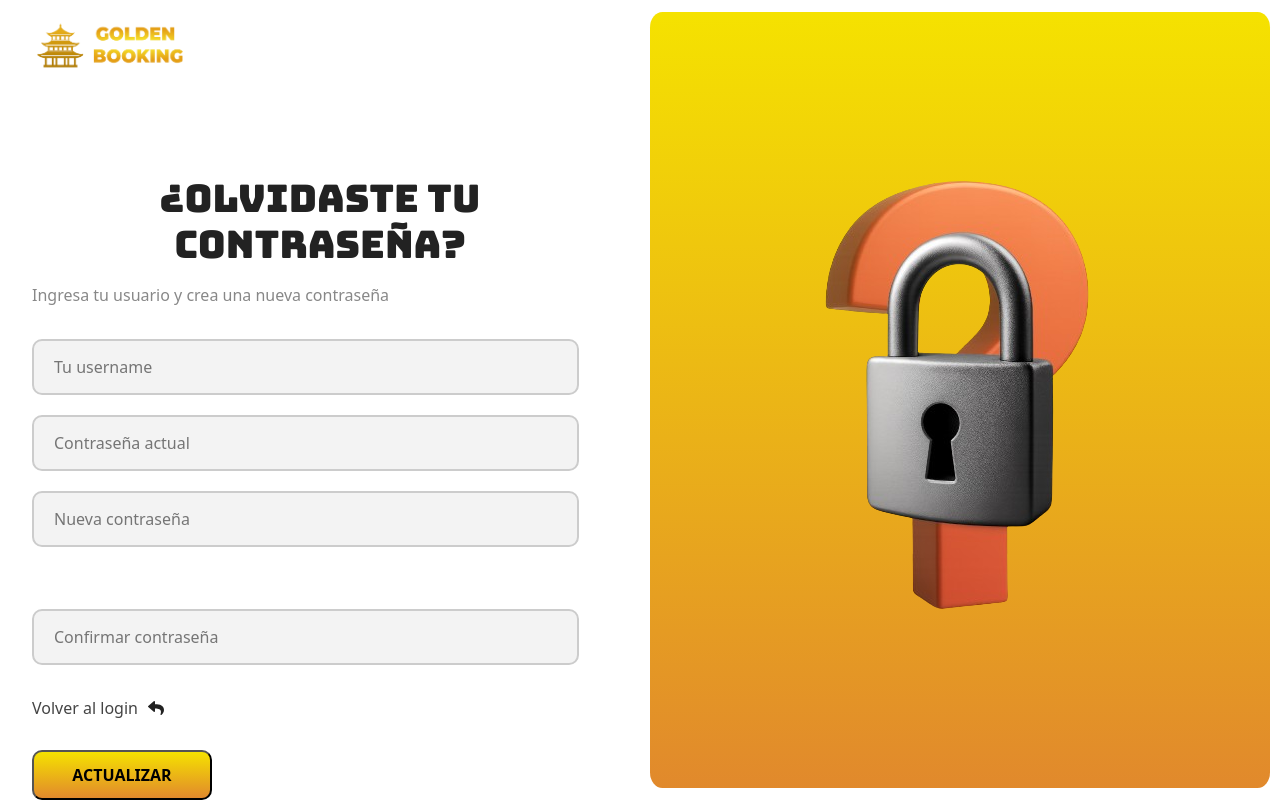
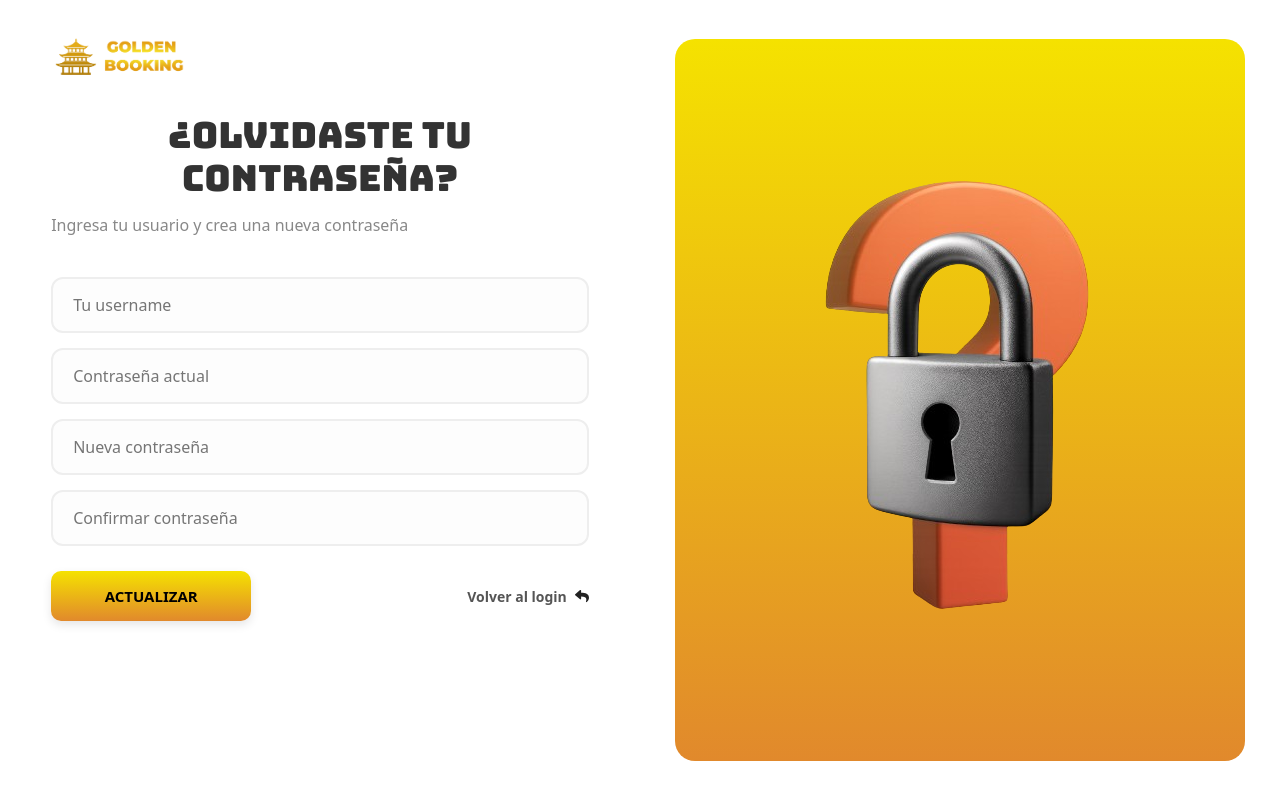
Before and after one commit to MiguelVargas20/GOLDEN-BOOKING-FRONTEND, a React (Vite) app: page /forgot in a window 1280 px wide. Built offline with nearby package versions, Linux system fonts and the light colour scheme; no server answers; a web font is replaced by a local one.

Commit message:
feature: Desarrollo mejora estilos general 1.0.0

```diff
--- a/src/pages/Forgot.jsx
+++ b/src/pages/Forgot.jsx
@@ -37,7 +37,6 @@ export default function Forgot() {
             return;
         }
 
-
         setLoading(true);
         try {
             await recuperarPassword({ username, passwordAntigua, nuevaPassword });
@@ -76,7 +75,6 @@ export default function Forgot() {
                         onChange={(e) => setUsername(e.target.value)}
                         required
                     />
-
                     <input
                         type="password"
                         placeholder="Contraseña actual"
@@ -84,7 +82,6 @@ export default function Forgot() {
                         onChange={(e) => setPasswordAntigua(e.target.value)}
                         required
                     />
-
                     <input
                         type="password"
                         placeholder="Nueva contraseña"
@@ -92,7 +89,6 @@ export default function Forgot() {
                         onChange={(e) => setNuevaPassword(e.target.value)}
                         required
                     />
-
                     <input
                         type="password"
                         placeholder="Confirmar contraseña"
@@ -101,6 +97,15 @@ export default function Forgot() {
                         required
                     />
 
+                    <div className="form-actions">
+                        <button
+                            className="btn-send-forgot"
+                            type="submit"
+                            disabled={loading}
+                        >
+                            {loading ? "ACTUALIZANDO..." : "ACTUALIZAR"}
+                        </button>
+
                         <button
                             type="button"
                             className="back-login-btn"
@@ -108,14 +113,7 @@ export default function Forgot() {
                         >
                             Volver al login <FaReply />
                         </button>
-
-                    <button
-                        className="btn-send-forgot"
-                        type="submit"
-                        disabled={loading}
-                    >
-                        {loading ? "ACTUALIZANDO..." : "ACTUALIZAR "}
-                    </button>
+                    </div>
                 </form>
             </div>
 
--- a/src/styles/Forgot.css
+++ b/src/styles/Forgot.css
@@ -1,115 +1,145 @@
 /* CONTENEDOR PRINCIPAL */
 .container-forgot {
-    position: fixed;
-    width: 100%;
     display: grid;
     grid-template-columns: 1fr 1fr;
     background: white;
-    padding-bottom: 30px;
-    height: 100vh;
+    min-height: 100vh;
+    width: 100%;
 }
 
-/* PANEL IZQUIERDO */
 .left-panel-forgot {
-    display: grid;
-    grid-template-rows: auto auto auto 1fr;
-    padding: 0 2rem;
+    display: flex;
+    flex-direction: column;
+    padding: 2rem 8%;
+    justify-content: flex-start;
 }
 
 /* LOGO */
 .logo-forgot {
-    height: 5rem;
-    margin-bottom: 6rem;
+    margin-bottom: 2rem;
 }
 
 .logo-forgot img {
-    height: 60px;
-    width: 28%;
-    margin-top: 1rem;
+    height: 50px;
+    width: auto;
 }
 
 /* TITULOS */
 .left-panel-forgot h1 {
-    font-size: 38px;
+    font-size: clamp(22px, 4vw, 32px);
     font-weight: 950;
-    margin-bottom: 1rem;
+    margin-bottom: 0.5rem;
+    color: #333;
 }
 
 .subtitle-forgot {
-    color: #888;
+    font-size: 15px;
+    color: #777;
     margin-bottom: 2rem;
 }
 
-/* FORMULARIO */
+/* INPUTS ESTILIZADOS */
 .form-forgot {
-    display: grid;
-    grid-template-rows: auto auto 1fr;
-    row-gap: 20px;
+    display: flex;
+    flex-direction: column;
+    gap: 15px;
+    width: 100%;
 }
 
 .form-forgot input {
-    width: 95%;
+    width: 100%;
     height: 3.5rem;
     padding: 0 20px;
-    border: 2px solid #ccc;
-    border-radius: 10px;
-    background: #f3f3f3;
+    border: 2px solid #eee;
+    border-radius: 12px;
+    background: #fdfdfd;
+    box-sizing: border-box;
+    font-size: 16px;
     outline: none;
-    font-size: 16px;
+    transition: border 0.3s;
 }
 
-/* BOTÓN VOLVER */
+.form-forgot input:focus {
+    border-color: #e1892c;
+}
+
+/* CONTENEDOR DE BOTONES */
+.form-actions {
+    display: flex;
+    justify-content: space-between; /* Uno a cada lado */
+    align-items: center;
+    width: 100%;
+    margin-top: 10px;
+}
+
+/* BOTÓN ACTUALIZAR (Dorado) */
+.btn-send-forgot {
+    width: 200px;
+    height: 50px;
+    background: linear-gradient(to bottom, #f5e200, #e1892c);
+    color: black;
+    font-weight: bold;
+    border: none;
+    border-radius: 10px;
+    cursor: pointer;
+    font-size: 15px;
+    box-shadow: 0 4px 10px rgba(0,0,0,0.1);
+    transition: transform 0.2s;
+}
+
+.btn-send-forgot:hover {
+    transform: translateY(-2px);
+    filter: brightness(1.1);
+}
+
+/* BOTÓN VOLVER (Link discreto) */
 .back-login-btn {
-    width: 60%;
-    height: 45px;
+    background: none;
     border: none;
-    background: none;
-    color: #444;
-    font-size: 16px;
-    cursor: pointer;
+    color: #555;
+    font-size: 14px;
     display: flex;
     align-items: center;
-    gap: 10px;
+    gap: 8px;
+    cursor: pointer;
+    font-weight: 600;
 }
 
 .back-login-btn:hover {
-    opacity: 0.7;
-}
-
-/* BOTÓN ENVIAR */
-.btn-send-forgot {
-    width: 180px;
-    height: 50px;
-    padding: 15px;
-    background: linear-gradient(to bottom, #f5e200, #e1892c);
-    color: black;
-    font-weight: bold;
-    border-radius: 10px;
-    cursor: pointer;
-    display: flex;
-    align-items: center;
-    justify-content: center;
-}
-
-.btn-send-forgot:hover {
-    background: #ffbe1a;
+    color: #e1892c;
+    text-decoration: underline;
 }
 
 /* PANEL DERECHO */
 .right-panel-forgot {
     display: grid;
     place-items: center;
-    height: 100vh;
-    width: 100%;
+    padding: 20px;
 }
 
 .container-img-forgot {
-    width: 97%;
-    height: 97%;
-    padding: 0.5rem;
-    border-radius: 2%;
+    width: 95%;
+    height: 95%;
+    border-radius: 20px;
     background: linear-gradient(to bottom, #f5e200, #e1892c);
-    display: flex;             /* <-- permite centrar la imagen */
-    justify-content: center;   /* <-- centra horizontal */
+    display: flex;
+    justify-content: center;
     align-items: center;
 }
+
+.forgot-img {
+    max-width: 80%;
+    height: auto;
+}
+
+/* RESPONSIVIDAD */
+@media (max-width: 900px) {
+    .container-forgot { grid-template-columns: 1fr; }
+    .right-panel-forgot { display: none; }
+    .left-panel-forgot { padding: 4rem 2rem; }
+    .form-actions {
+        flex-direction: column;
+        gap: 20px;
+    }
+    .btn-send-forgot { width: 100%; }
+}
--- a/src/styles/HabitacionD.css
+++ b/src/styles/HabitacionD.css
@@ -7,10 +7,10 @@
     background-color: #f8f9fa;
     padding: 20px;
 }
-
+/* Modifica esta clase en tu HabitacionD.css */
 .habitacion-card {
     width: 100%;
-    max-width: 450px;
+    max-width: 800px; /* Aumentado de 450px a 800px */
     border-radius: 16px !important;
     overflow: hidden;
 }
--- a/src/styles/Register.css
+++ b/src/styles/Register.css
@@ -1,173 +1,146 @@
-/* CONTENEDOR PRINCIPAL */
-.register-content {
-    position: fixed;
-    width: 100%;
-    height: 100vh;
-    max-width: 100% !important;
-    margin: 0;
-    padding: 0;
+.register-container {
     display: grid;
     grid-template-columns: 1fr 1fr;
     background: white;
-    color: #000;
-    box-sizing: border-box !important;
+    min-height: 100vh;
+    width: 100%;
 }
 
-.bungee-regular {
-    font-family: "Bungee", sans-serif;
-    font-weight: 700;
-    font-style: normal;
-}
-
-/* PANEL IZQUIERDO */
 .left-panel-register {
     display: flex;
     flex-direction: column;
-    justify-content: center;
-    align-items: center;
-    width: 100%;
-    padding: 0 2rem;
+    padding: 1.5rem 10%;
+    justify-content: flex-start;
+}
+.logo-register img {
+    height: 60px; /* Recuperamos un tamaño más cercano al original */
+    width: auto;
 }
 
-/* Ajuste para el formulario que envuelve los inputs */
-.left-panel-register form {
-    width: 100%;
-    max-width: 450px; /* Limita el ancho para que no se vea gigante */
+/* TITULOS - Ajustado para ser más grande y similar a otras vistas */
+.left-panel-forgot h1 {
+    font-size: clamp(26px, 5vw, 36px); /* Aumentado el tamaño mínimo y máximo */
+    font-weight: 950;
+    margin-bottom: 0.8rem; /* Un poco más de espacio */
+    text-transform: uppercase;
 }
 
-/* HEADER Y LOGO */
-.site-header {
-    width: 100%;
-    height: 75px;
-    margin-bottom: 1rem;
-    display: flex;
-    justify-content: flex-start;
+.title-register {
+    font-size: clamp(20px, 3.5vw, 28px);
+    font-weight: 950;
+    margin-bottom: 0.2rem;
+    text-transform: uppercase;
 }
 
-.site-logo {
-    height: 60px;
-    width: auto;
-    object-fit: contain;
+.subtitle-forgot {
+    color: #888;
+    font-size: 16px; /* Aumentado a 16px */
+    margin-bottom: 2.5rem; /* Un poco más de espacio */
 }
-
-.page-heading {
-    text-align: left;
-    margin-bottom: 20px;
-}
-
-/* INPUTS Y SELECTS (Clase .inp corregida) */
-.inp {
-    padding: 15px 20px;
-    border: 1px solid #ccc;
-    background-color: #fff;
-    border-radius: 15px;
-    width: 100%;
-    height: 3.5rem;
-    box-sizing: border-box;
-    margin-bottom: 0.5rem; /* Espacio para el mensaje de error debajo */
-    color: #333;
-    font-size: 1rem;
-}
-
-.inp::placeholder {
-    color: #888;
-}
-
-/* Contenedor de inputs con iconos de ojo */
-.input-wrapper {
-    position: relative;
-    width: 100%;
-    margin-bottom: 0.5rem;
-}
-
-/* ICONO DE OJO CORREGIDO */
-.password-toggle-icon-registro {
-    position: absolute;
-    right: 1.2rem;
-    top: 50%;
-    transform: translateY(-80%); /* Ajustado para centrar con el margen del input */
-    font-size: 1.3rem;
-    color: #555;
-    cursor: pointer;
-    z-index: 10;
-}
-
-/* MENSAJES DE ERROR */
-.error-text {
-    color: #dc3545;
-    font-size: 0.85rem;
-    margin-bottom: 10px;
-    display: block;
-    font-weight: 500;
-}
-
-.error-msg {
-    background-color: #f8d7da;
-    color: #721c24;
-    padding: 10px;
-    border-radius: 8px;
-    margin-bottom: 15px;
-    text-align: center;
+.form-register {
+    display: flex;
+    flex-direction: column;
+    gap: 12px;
     width: 100%;
 }
 
-/* BOTÓN DE REGISTRO */
-.btn-btn-register {
-    width: 100%;
-    height: 55px;
-    margin-top: 20px;
-    background: linear-gradient(to bottom, #f5e200, #e1892c);
-    color: black;
-    border: none;
-    border-radius: 15px;
-    font-weight: bold;
-    font-size: 1.1rem;
-    cursor: pointer;
-    transition: transform 0.2s, opacity 0.2s;
+/* FILA PARA NOMBRE Y APELLIDO */
+.input-row {
+    display: grid;
+    grid-template-columns: 1fr 1fr;
+    gap: 10px;
 }
 
-.btn-btn-register:hover {
-    opacity: 0.9;
-    transform: translateY(-2px);
+.input-group {
+    display: flex;
+    flex-direction: column;
+    position: relative;
 }
 
-.btn-btn-register:disabled {
-    background: #ccc;
-    cursor: not-allowed;
+.form-register input, .form-register select {
+    width: 100%;
+    height: 3.2rem;
+    padding: 0 15px;
+    border: 2px solid #eee;
+    border-radius: 10px;
+    background: #f9f9f9;
+    font-size: 15px;
+    outline: none;
+    box-sizing: border-box;
 }
 
-/* PANEL DERECHO (Imagen) */
+/* ICONO OJO */
+.password-wrapper .eye-icon {
+    position: absolute;
+    right: 15px;
+    top: 1.1rem;
+    cursor: pointer;
+    color: #666;
+    font-size: 1.2rem;
+}
+
+.error-text {
+    color: #dc3545;
+    font-size: 11px;
+    margin-top: 2px;
+}
+
+/* ACCIONES */
+.register-actions {
+    display: flex;
+    justify-content: space-between;
+    align-items: center;
+    margin-top: 10px;
+}
+
+.btn-register-submit {
+    width: 180px;
+    height: 45px;
+    background: linear-gradient(to bottom, #f5e200, #e1892c);
+    border: none;
+    border-radius: 10px;
+    font-weight: bold;
+    cursor: pointer;
+    box-shadow: 0 4px 10px rgba(0,0,0,0.1);
+}
+
+.btn-back-login {
+    background: none;
+    border: none;
+    color: #444;
+    font-weight: 600;
+    cursor: pointer;
+    display: flex;
+    align-items: center;
+    gap: 8px;
+    font-size: 14px;
+}
+
+/* PANEL DERECHO */
 .right-panel-register {
     display: grid;
     place-items: center;
-    height: 100vh;
-    width: 100%;
-    background: linear-gradient(to bottom, #f5e200, #e1892c);
+    padding: 20px;
+    background: #fff;
 }
 
-.logo-container-register {
-    width: 90%;
-    height: 90%;
+.image-wrapper-register {
+    width: 95%;
+    height: 95%;
+    background: linear-gradient(to bottom, #f5e200, #e1892c);
+    border-radius: 25px;
     display: flex;
+    justify-content: center;
     align-items: center;
-    justify-content: center;
-    border-radius: 30px;
-    overflow: hidden;
 }
 
-.click-img {
-    max-width: 100%;
+.register-hero-img {
+    max-width: 70%;
     height: auto;
-    object-fit: contain;
-    transform: scale(1.1);
 }
 
-/* RESPONSIVO */
-@media (max-width: 768px) {
-    .register-content {
-        grid-template-columns: 1fr;
-    }
-    .right-panel-register {
-        display: none; /* Oculta imagen en móviles */
-    }
+@media (max-width: 900px) {
+    .register-container { grid-template-columns: 1fr; }
+    .right-panel-register { display: none; }
+    .input-row { grid-template-columns: 1fr; }
 }
```
Also changed, not shown: src/pages/HabitacionD.jsx (+17 -11 lines), src/pages/Register.jsx (+21 -22 lines), src/pages/ReservasD/ReservarEspacioD.jsx (+27 -42 lines). Lines whose indentation alone changed are shown as unchanged.
